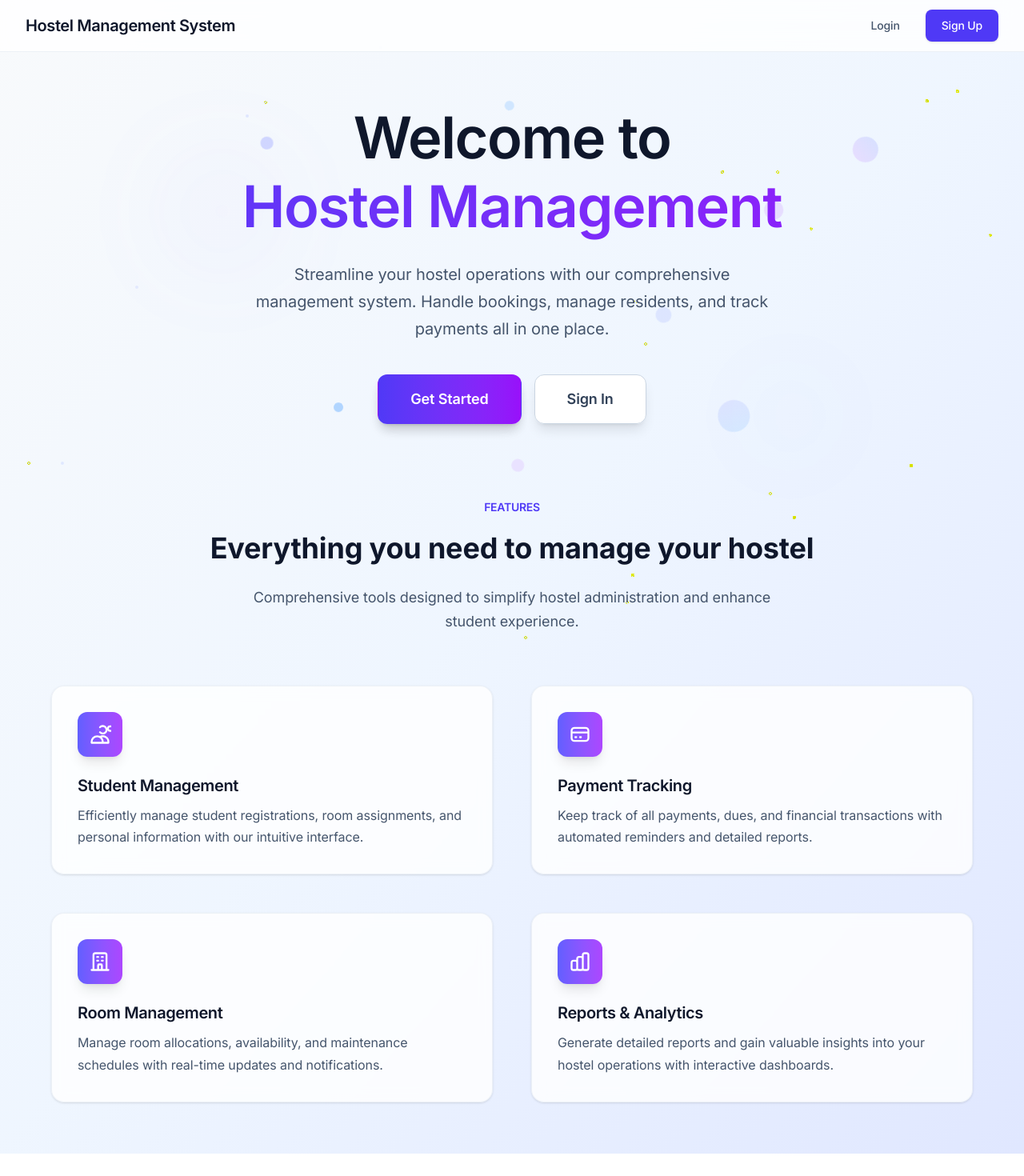
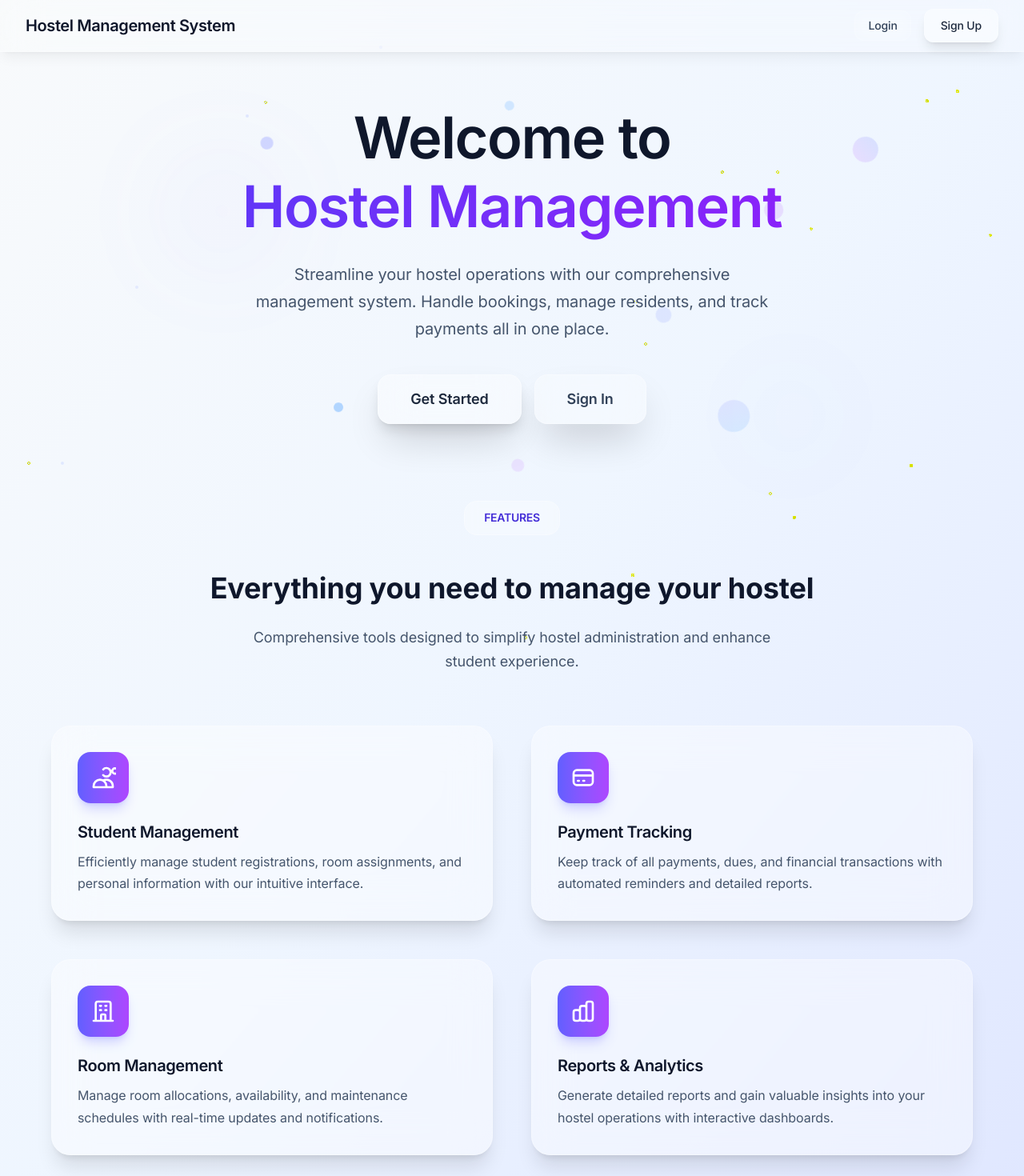
Before and after one commit to iamjuu/hostal-managment, a Next.js app: page / in a window 1280 px wide. Shown: the top 1470 px of the page at 80% size. Before the commit the page ends 1442 px from the top, so only its background shows below. Built offline with nearby package versions, Linux system fonts and the light colour scheme.

Commit message:
ui updated

```diff
--- a/app/page.js
+++ b/app/page.js
@@ -46,7 +46,7 @@ export default function Home() {
       <AnimatedBackground />
 
       {/* Navigation */}
-      <nav className="bg-white/80 backdrop-blur-md border-b border-slate-200/60 sticky top-0 z-50 relative">
+      <nav className="bg-white/20 backdrop-blur-xl border-b border-white/30 sticky top-0 z-50 relative shadow-lg shadow-black/5">
         <div className="max-w-7xl mx-auto px-4 sm:px-6 lg:px-8">
           <div className="flex justify-between h-16">
             <div className="flex items-center">
@@ -57,13 +57,13 @@ export default function Home() {
             <div className="flex items-center space-x-4">
               <Link
                 href="/login"
-                className="text-slate-600 hover:text-slate-900 px-4 py-2 rounded-lg text-sm font-medium transition-all duration-200 hover:bg-slate-100"
+                className="text-slate-700 hover:text-slate-900 px-4 py-2 rounded-xl text-sm font-medium transition-all duration-300 hover:bg-white/30 backdrop-blur-sm border border-white/20"
               >
                 Login
               </Link>
               <Link
                 href="/signup"
-                className="bg-indigo-600 hover:bg-indigo-700 text-white px-5 py-2.5 rounded-lg text-sm font-medium transition-all duration-200 shadow-sm hover:shadow-md"
+                className="bg-white/30 backdrop-blur-sm border border-white/30 hover:bg-white/40 text-slate-800 px-5 py-2.5 rounded-xl text-sm font-medium transition-all duration-300 shadow-lg shadow-black/10 hover:shadow-xl hover:shadow-black/20"
               >
                 Sign Up
               </Link>
@@ -86,18 +86,18 @@ export default function Home() {
             Handle bookings, manage residents, and track payments all in one place.
           </p>
           <div className="mt-8 max-w-md mx-auto sm:flex sm:justify-center md:mt-10">
-            <div className="rounded-xl shadow-lg">
+            <div className="rounded-2xl shadow-2xl shadow-black/20">
               <Link
                 href="/signup"
-                className="w-full flex items-center justify-center px-8 py-4 border border-transparent text-base font-semibold rounded-xl text-white bg-gradient-to-r from-indigo-600 to-purple-600 hover:from-indigo-700 hover:to-purple-700 md:py-4 md:text-lg md:px-10 transition-all duration-200 shadow-lg hover:shadow-xl"
+                className="w-full flex items-center justify-center px-8 py-4 border border-white/30 text-base font-semibold rounded-2xl text-slate-800 bg-white/40 backdrop-blur-xl hover:bg-white/50 md:py-4 md:text-lg md:px-10 transition-all duration-300 shadow-lg shadow-black/10 hover:shadow-2xl hover:shadow-black/20"
               >
                 Get Started
               </Link>
             </div>
-            <div className="mt-4 rounded-xl shadow-lg sm:mt-0 sm:ml-4">
+            <div className="mt-4 rounded-2xl shadow-2xl shadow-black/20 sm:mt-0 sm:ml-4">
               <Link
                 href="/login"
-                className="w-full flex items-center justify-center px-8 py-4 border border-slate-300 text-base font-semibold rounded-xl text-slate-700 bg-white hover:bg-slate-50 md:py-4 md:text-lg md:px-10 transition-all duration-200"
+                className="w-full flex items-center justify-center px-8 py-4 border border-white/30 text-base font-semibold rounded-2xl text-slate-700 bg-white/30 backdrop-blur-xl hover:bg-white/40 md:py-4 md:text-lg md:px-10 transition-all duration-300"
               >
                 Sign In
               </Link>
@@ -109,7 +109,9 @@ export default function Home() {
         <div className="mt-24">
           <div className="max-w-7xl mx-auto px-4 sm:px-6 lg:px-8">
             <div className="text-center">
-              <h2 className="text-sm font-semibold text-indigo-600 tracking-wide uppercase">Features</h2>
+              <div className="inline-block bg-white/30 backdrop-blur-sm border border-white/30 rounded-2xl px-6 py-3 mb-6">
+                <h2 className="text-sm font-semibold text-indigo-700 tracking-wide uppercase">Features</h2>
+              </div>
               <p className="mt-3 text-3xl font-bold text-slate-900 sm:text-4xl tracking-tight">
                 Everything you need to manage your hostel
               </p>
@@ -120,9 +122,10 @@ export default function Home() {
 
             <div className="mt-16">
               <div className="grid grid-cols-1 gap-8 md:grid-cols-2 lg:grid-cols-2 lg:gap-12">
-                <div className="relative p-8 bg-white/80 backdrop-blur-sm rounded-2xl shadow-sm border border-slate-200/60 hover:shadow-lg transition-all duration-300 hover:scale-105">
-                  <div className="flex items-center justify-center h-14 w-14 rounded-xl bg-gradient-to-r from-indigo-500 to-purple-500 text-white shadow-lg">
-                    <svg className="h-7 w-7" fill="none" viewBox="0 0 24 24" stroke="currentColor">
+                <div className="group relative p-8 bg-white/40 backdrop-blur-xl rounded-3xl shadow-xl shadow-black/10 border border-white/30 hover:shadow-2xl hover:shadow-black/20 transition-all duration-500 hover:scale-105 hover:bg-white/50">
+                  <div className="absolute inset-0 bg-gradient-to-br from-indigo-500/10 to-purple-500/10 rounded-3xl opacity-0 group-hover:opacity-100 transition-opacity duration-500"></div>
+                  <div className="relative flex items-center justify-center h-16 w-16 rounded-2xl bg-gradient-to-r from-indigo-500 to-purple-500 text-white shadow-lg shadow-indigo-500/25">
+                    <svg className="h-8 w-8" fill="none" viewBox="0 0 24 24" stroke="currentColor">
                       <path strokeLinecap="round" strokeLinejoin="round" strokeWidth={2} d="M12 4.354a4 4 0 110 5.292M15 21H3v-1a6 6 0 0112 0v1zm0 0h6v-1a6 6 0 00-9-5.197m13.5-9a2.5 2.5 0 11-5 0 2.5 2.5 0 015 0z" />
                     </svg>
                   </div>
@@ -132,9 +135,10 @@ export default function Home() {
                   </p>
                 </div>
 
-                <div className="relative p-8 bg-white/80 backdrop-blur-sm rounded-2xl shadow-sm border border-slate-200/60 hover:shadow-lg transition-all duration-300 hover:scale-105">
-                  <div className="flex items-center justify-center h-14 w-14 rounded-xl bg-gradient-to-r from-indigo-500 to-purple-500 text-white shadow-lg">
-                    <svg className="h-7 w-7" fill="none" viewBox="0 0 24 24" stroke="currentColor">
+                <div className="group relative p-8 bg-white/40 backdrop-blur-xl rounded-3xl shadow-xl shadow-black/10 border border-white/30 hover:shadow-2xl hover:shadow-black/20 transition-all duration-500 hover:scale-105 hover:bg-white/50">
+                  <div className="absolute inset-0 bg-gradient-to-br from-indigo-500/10 to-purple-500/10 rounded-3xl opacity-0 group-hover:opacity-100 transition-opacity duration-500"></div>
+                  <div className="relative flex items-center justify-center h-16 w-16 rounded-2xl bg-gradient-to-r from-indigo-500 to-purple-500 text-white shadow-lg shadow-indigo-500/25">
+                    <svg className="h-8 w-8" fill="none" viewBox="0 0 24 24" stroke="currentColor">
                       <path strokeLinecap="round" strokeLinejoin="round" strokeWidth={2} d="M3 10h18M7 15h1m4 0h1m-7 4h12a3 3 0 003-3V8a3 3 0 00-3-3H6a3 3 0 00-3 3v8a3 3 0 003 3z" />
                     </svg>
                   </div>
@@ -144,9 +148,10 @@ export default function Home() {
                   </p>
                 </div>
 
-                <div className="relative p-8 bg-white/80 backdrop-blur-sm rounded-2xl shadow-sm border border-slate-200/60 hover:shadow-lg transition-all duration-300 hover:scale-105">
-                  <div className="flex items-center justify-center h-14 w-14 rounded-xl bg-gradient-to-r from-indigo-500 to-purple-500 text-white shadow-lg">
-                    <svg className="h-7 w-7" fill="none" viewBox="0 0 24 24" stroke="currentColor">
+                <div className="group relative p-8 bg-white/40 backdrop-blur-xl rounded-3xl shadow-xl shadow-black/10 border border-white/30 hover:shadow-2xl hover:shadow-black/20 transition-all duration-500 hover:scale-105 hover:bg-white/50">
+                  <div className="absolute inset-0 bg-gradient-to-br from-indigo-500/10 to-purple-500/10 rounded-3xl opacity-0 group-hover:opacity-100 transition-opacity duration-500"></div>
+                  <div className="relative flex items-center justify-center h-16 w-16 rounded-2xl bg-gradient-to-r from-indigo-500 to-purple-500 text-white shadow-lg shadow-indigo-500/25">
+                    <svg className="h-8 w-8" fill="none" viewBox="0 0 24 24" stroke="currentColor">
                       <path strokeLinecap="round" strokeLinejoin="round" strokeWidth={2} d="M19 21V5a2 2 0 00-2-2H7a2 2 0 00-2 2v16m14 0h2m-2 0h-5m-9 0H3m2 0h5M9 7h1m-1 4h1m4-4h1m-1 4h1m-5 10v-5a1 1 0 011-1h2a1 1 0 011 1v5m-4 0h4" />
                     </svg>
                   </div>
@@ -156,9 +161,10 @@ export default function Home() {
                   </p>
                 </div>
 
-                <div className="relative p-8 bg-white/80 backdrop-blur-sm rounded-2xl shadow-sm border border-slate-200/60 hover:shadow-lg transition-all duration-300 hover:scale-105">
-                  <div className="flex items-center justify-center h-14 w-14 rounded-xl bg-gradient-to-r from-indigo-500 to-purple-500 text-white shadow-lg">
-                    <svg className="h-7 w-7" fill="none" viewBox="0 0 24 24" stroke="currentColor">
+                <div className="group relative p-8 bg-white/40 backdrop-blur-xl rounded-3xl shadow-xl shadow-black/10 border border-white/30 hover:shadow-2xl hover:shadow-black/20 transition-all duration-500 hover:scale-105 hover:bg-white/50">
+                  <div className="absolute inset-0 bg-gradient-to-br from-indigo-500/10 to-purple-500/10 rounded-3xl opacity-0 group-hover:opacity-100 transition-opacity duration-500"></div>
+                  <div className="relative flex items-center justify-center h-16 w-16 rounded-2xl bg-gradient-to-r from-indigo-500 to-purple-500 text-white shadow-lg shadow-indigo-500/25">
+                    <svg className="h-8 w-8" fill="none" viewBox="0 0 24 24" stroke="currentColor">
                       <path strokeLinecap="round" strokeLinejoin="round" strokeWidth={2} d="M9 19v-6a2 2 0 00-2-2H5a2 2 0 00-2 2v6a2 2 0 002 2h2a2 2 0 002-2zm0 0V9a2 2 0 012-2h2a2 2 0 012 2v10m-6 0a2 2 0 002 2h2a2 2 0 002-2m0 0V5a2 2 0 012-2h2a2 2 0 012 2v14a2 2 0 01-2 2h-2a2 2 0 01-2-2z" />
                     </svg>
                   </div>
```
